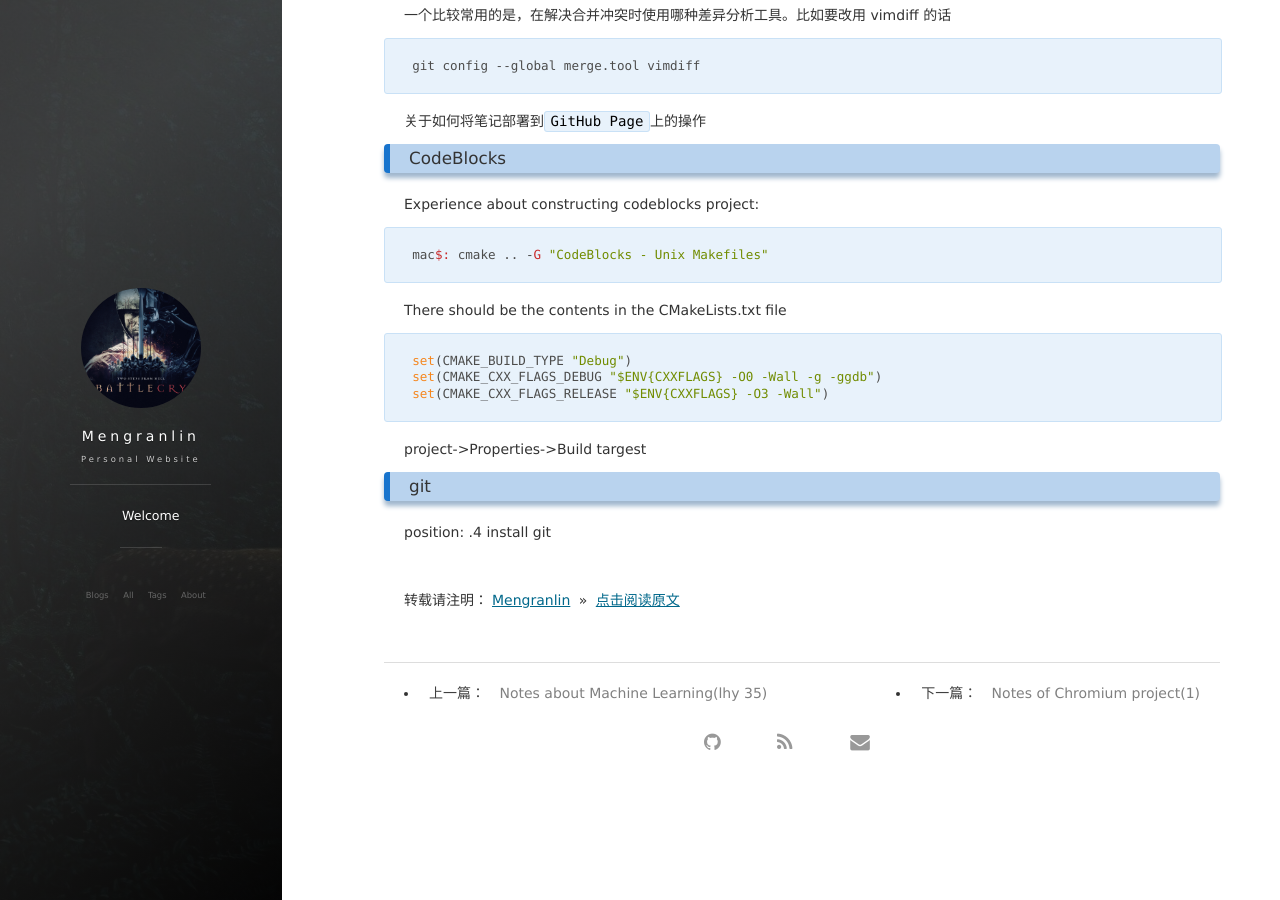
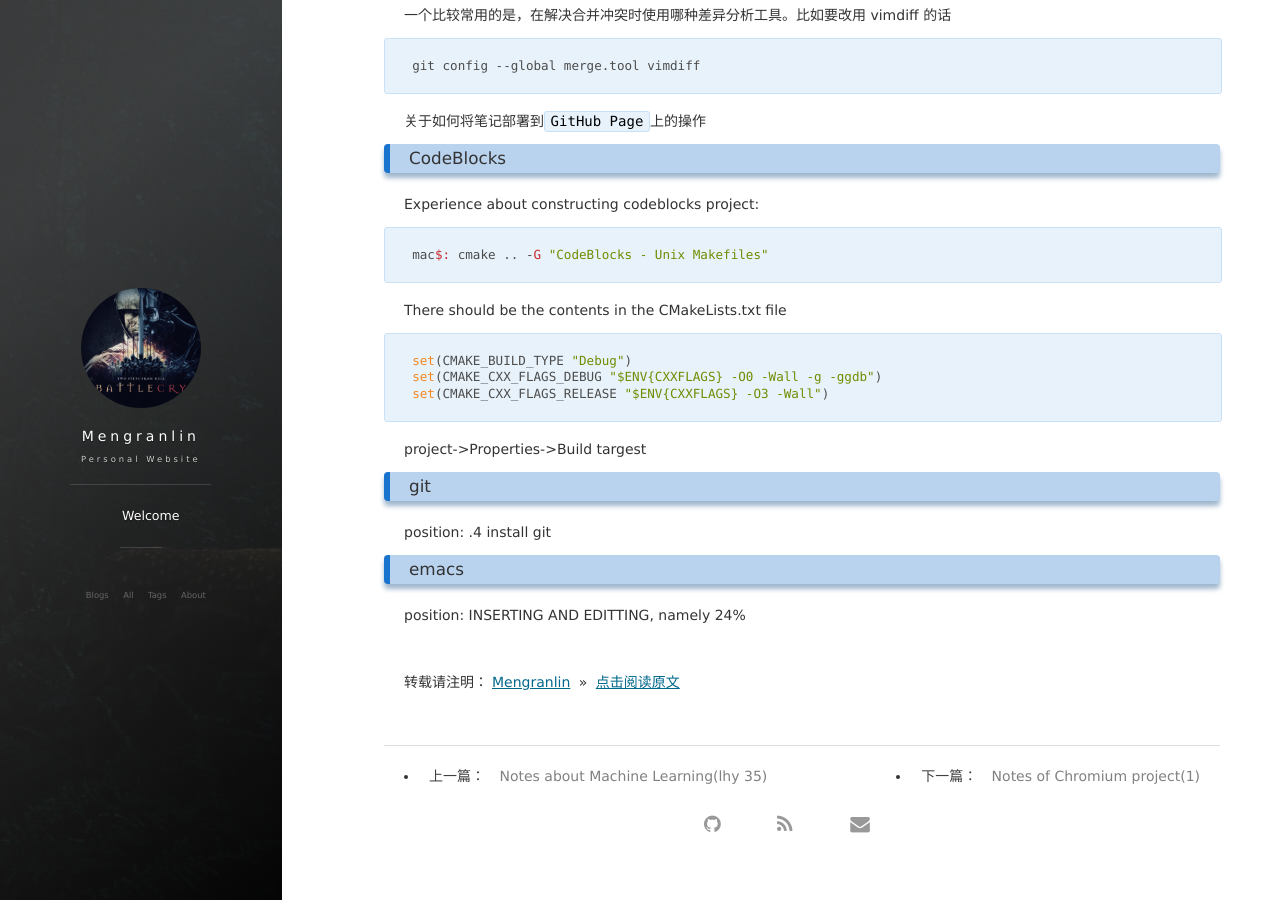
Before and after one commit to lmrshare/lmrshare.github.io, a Jekyll site: the page built from _posts/2018-06-03-today.md, in a window 1280 px wide and 900 px high, scrolled down 1369 px. Built offline with Jekyll 4.4.1, drawn with Linux system fonts in a browser that asks for light colours; nearby versions of some CDN libraries; comment, search, counter and statistics services are not loaded.

```diff
--- a/_posts/2018-06-03-today.md
+++ b/_posts/2018-06-03-today.md
@@ -82,6 +82,10 @@
 
 position: .4 install git
 
+### emacs
+
+position: INSERTING AND EDITTING, namely 24%
+
 <br>
 
 转载请注明：[Mengranlin](https://lmrshare.github.io) » [点击阅读原文](https://lmrshare.github.io/2018/06/today/)
```
